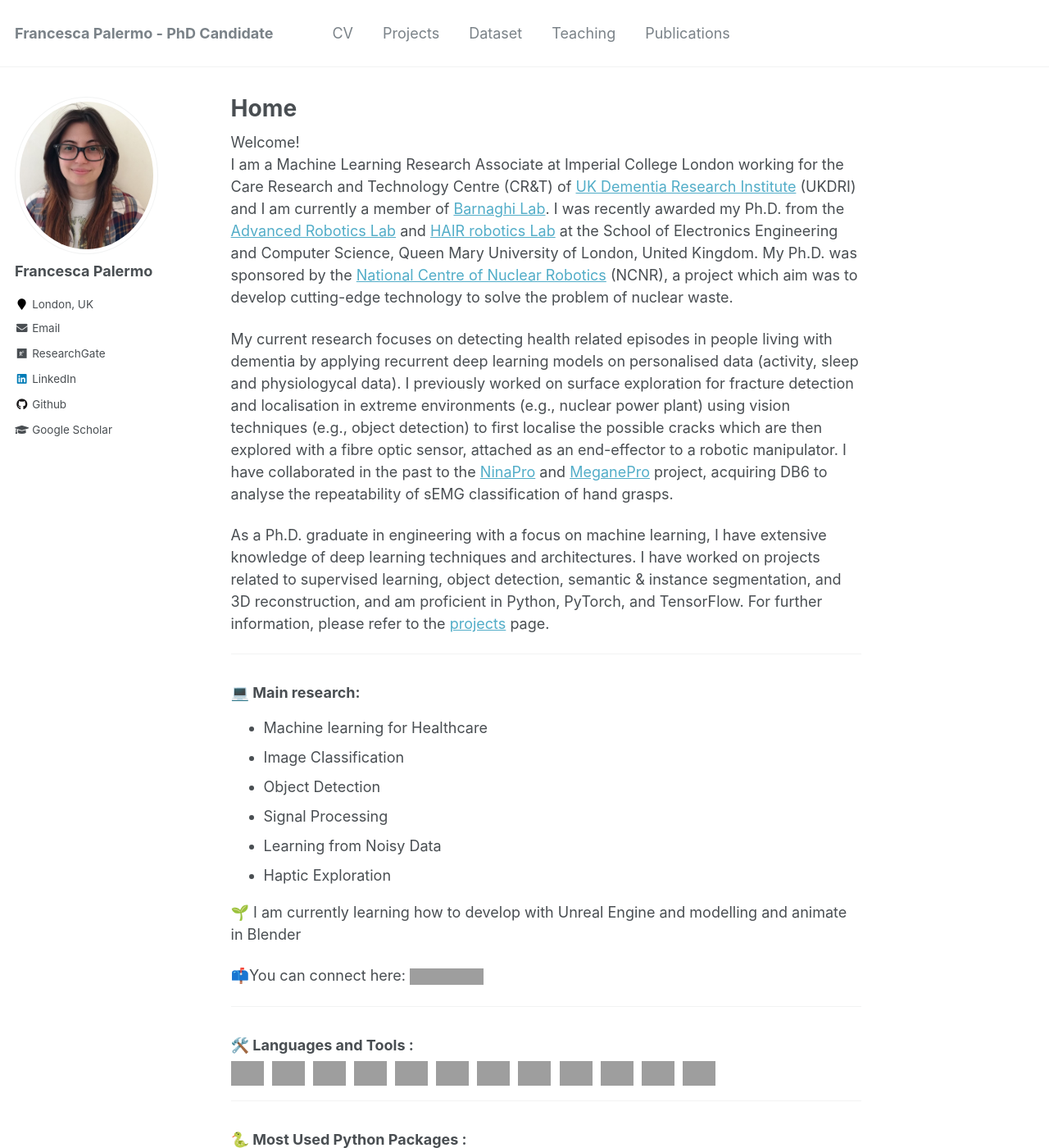
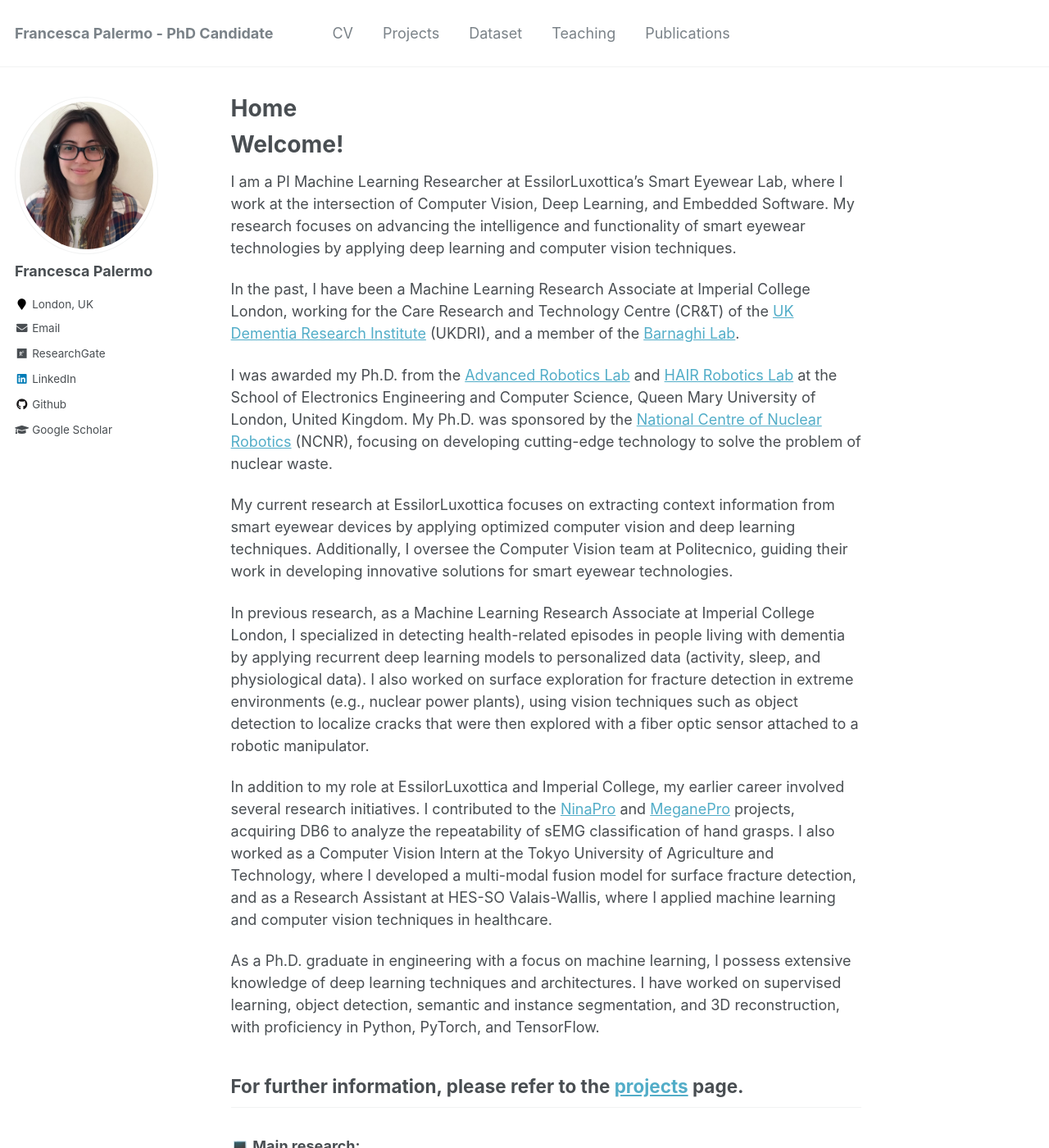
Before and after one commit to francescapalermo/francescapalermo.github.io, a Jekyll site: the page built from _pages/about.md, in a window 1280 px wide and 1400 px high, cut to the strip 0-1400 px from the top of the window. Shown: the whole strip at 82% size. Built offline with Jekyll 4.4.1, drawn with Linux system fonts in a browser that asks for light colours; emoji names are drawn with the system emoji font; grey boxes are pictures that could not be loaded.

Commit message:
updated about me

```diff
--- a/_pages/about.md
+++ b/_pages/about.md
@@ -7,21 +7,25 @@ redirect_from:
   - /about/
   - /about.html
 ---
-Welcome!<br/>
-I am a Machine Learning Research Associate at Imperial College London working for the Care Research and Technology Centre (CR&T) of [UK Dementia Research Institute](https://ukdri.ac.uk/) (UKDRI) and I am currently a member of [Barnaghi Lab](https://barnaghi-machine-intelligence-lab.github.io/).
-I was recently awarded my Ph.D. from the [Advanced Robotics Lab](https://www.qmul.ac.uk/robotics/) and [HAIR robotics Lab](https://hair-robotics.qmul.ac.uk/)
-at the School of Electronics Engineering and Computer Science, Queen Mary University of London, United Kingdom.
-My Ph.D. was sponsored by the [National Centre of Nuclear Robotics](https://www.ncnr.org.uk/) (NCNR), a project which aim was to develop cutting-edge technology to solve the problem of nuclear waste. <br/>
+# Welcome!
+I am a PI Machine Learning Researcher at EssilorLuxottica's Smart Eyewear Lab, where I work at the intersection of Computer Vision, Deep Learning, and Embedded Software. My research focuses on advancing the intelligence and functionality of smart eyewear technologies by applying deep learning and computer vision techniques.
 
-My current research focuses on detecting health related episodes in people living with dementia by applying recurrent deep learning models on personalised data (activity, sleep and physiologycal data).
-I previously worked on surface exploration for fracture detection and localisation in extreme environments (e.g., nuclear power plant) using vision techniques (e.g., object detection) to first localise the possible cracks which are then explored with a fibre optic sensor, attached as an end-effector to a robotic manipulator.
-I have collaborated in the past to the [NinaPro](http://ninapro.hevs.ch/) and [MeganePro](http://ninapro.hevs.ch/MeganePro) project, acquiring DB6 to analyse the repeatability of sEMG classification of hand grasps.
+In the past, I have been a Machine Learning Research Associate at Imperial College London, working for the Care Research and Technology Centre (CR&T) of the [UK Dementia Research Institute](https://ukdri.ac.uk/) (UKDRI), and a member of the [Barnaghi Lab](https://barnaghi-machine-intelligence-lab.github.io/).
 
-As a Ph.D. graduate in engineering with a focus on machine learning, I have extensive knowledge of deep learning techniques and architectures. I have worked on projects related to supervised learning, object detection, semantic & instance segmentation, and 3D reconstruction, and am proficient in Python, PyTorch, and TensorFlow.
+I was awarded my Ph.D. from the [Advanced Robotics Lab](https://www.qmul.ac.uk/robotics/) and [HAIR Robotics Lab](https://hair-robotics.qmul.ac.uk/) at the School of Electronics Engineering and Computer Science, Queen Mary University of London, United Kingdom. My Ph.D. was sponsored by the [National Centre of Nuclear Robotics](https://www.ncnr.org.uk/) (NCNR), focusing on developing cutting-edge technology to solve the problem of nuclear waste.
+
+My current research at EssilorLuxottica focuses on extracting context information from smart eyewear devices by applying optimized computer vision and deep learning techniques. Additionally, I oversee the Computer Vision team at Politecnico, guiding their work in developing innovative solutions for smart eyewear technologies.
+
+In previous research, as a Machine Learning Research Associate at Imperial College London, I specialized in detecting health-related episodes in people living with dementia by applying recurrent deep learning models to personalized data (activity, sleep, and physiological data). I also worked on surface exploration for fracture detection in extreme environments (e.g., nuclear power plants), using vision techniques such as object detection to localize cracks that were then explored with a fiber optic sensor attached to a robotic manipulator.
+
+In addition to my role at EssilorLuxottica and Imperial College, my earlier career involved several research initiatives. I contributed to the [NinaPro](http://ninapro.hevs.ch/) and [MeganePro](http://ninapro.hevs.ch/MeganePro) projects, acquiring DB6 to analyze the repeatability of sEMG classification of hand grasps. I also worked as a Computer Vision Intern at the Tokyo University of Agriculture and Technology, where I developed a multi-modal fusion model for surface fracture detection, and as a Research Assistant at HES-SO Valais-Wallis, where I applied machine learning and computer vision techniques in healthcare.
+
+As a Ph.D. graduate in engineering with a focus on machine learning, I possess extensive knowledge of deep learning techniques and architectures. I have worked on supervised learning, object detection, semantic and instance segmentation, and 3D reconstruction, with proficiency in Python, PyTorch, and TensorFlow.
+
 For further information, please refer to the [projects](projects) page.
-
 ---
 ### :computer: Main research:
+  - Context Recognition
   - Machine learning for Healthcare
   - Image Classification
   - Object Detection
```
